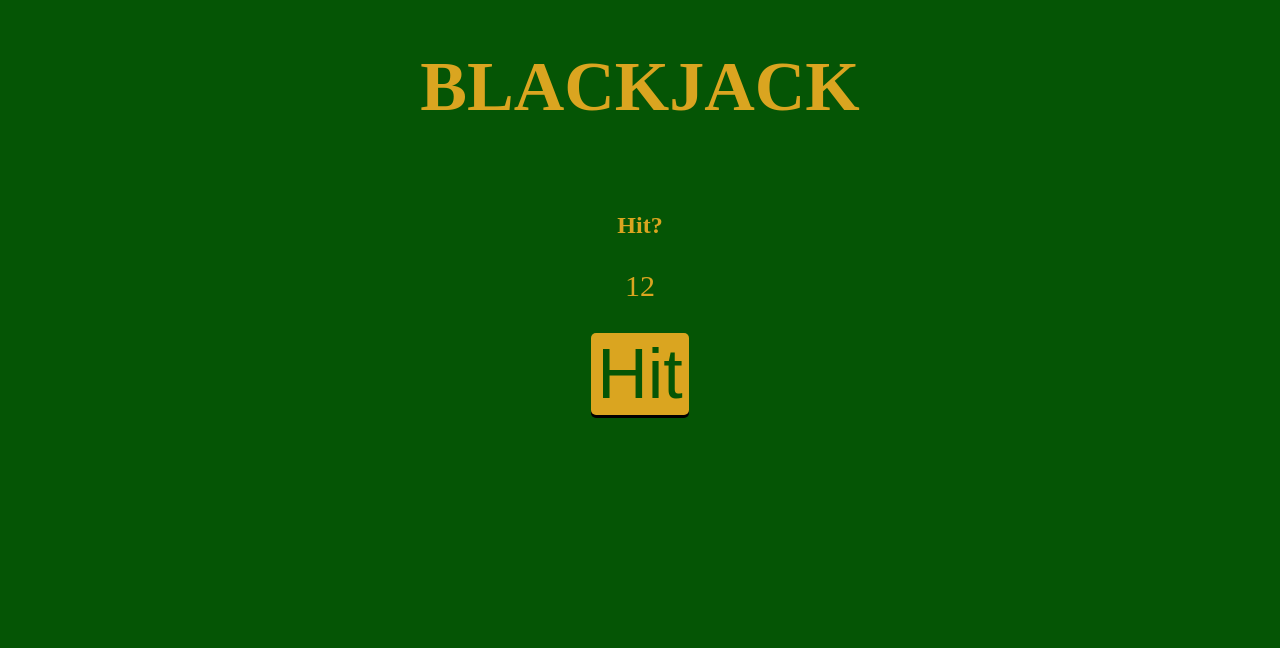
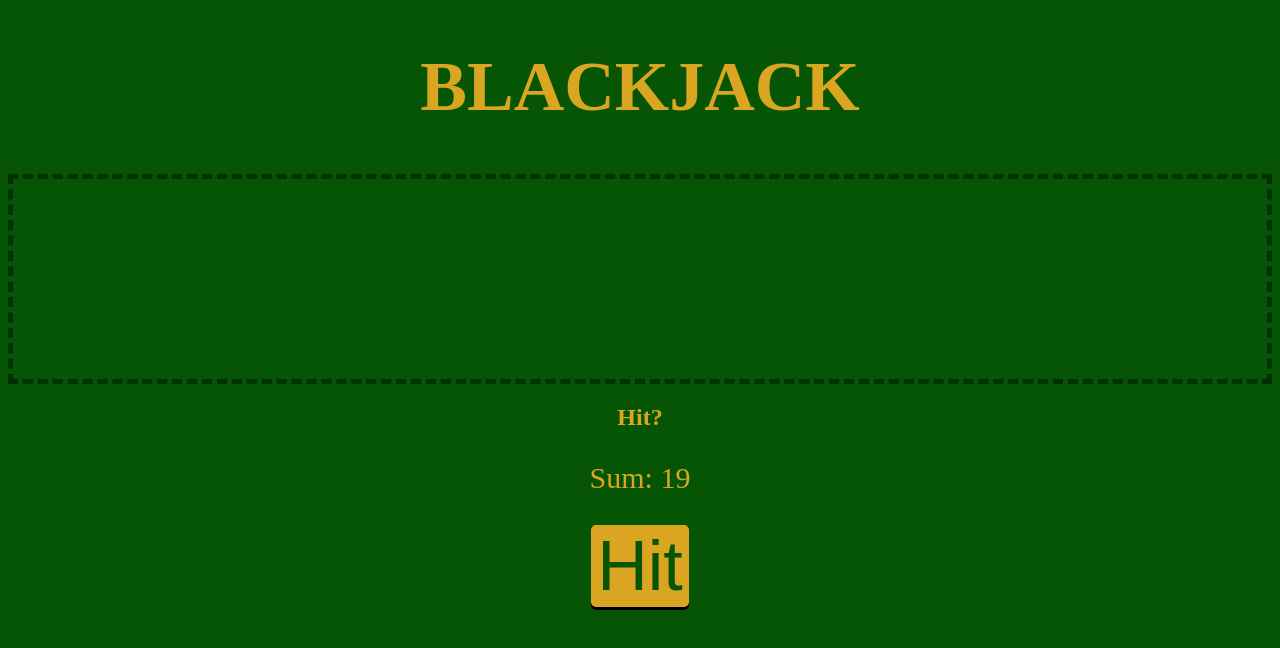
Before and after one commit to amadeusz0132/Blackjack-amadeusz, a plain HTML site: page source/index.html in a window 1280 px wide. Both pictures are taken after a click on the button "YES!!!". Drawn offline with Linux system fonts and the light colour scheme.

Commit message:
Card showing function start
- Tried using double input function (line 60) and oogly boogly with rearranging/reassigning values

- Added style for .cards div and .card (not working?)

- Changed title of Ace card to 1

```diff
--- a/source/index.html
+++ b/source/index.html
@@ -10,7 +10,11 @@
     <h1 id="title">BLACKJACK</h1>
     <div class="main">
         <div class="cards">
-            <img class="card" id="card1"> <img class="card" id="card2">
+            <img class="card" id="card1">
+            <img class="card" id="card2">
+            <img class="card" id="card3">
+            <img class="card" id="card4">
+            <img class="card" id="card5">
         </div>
         <h2 id="main-message">Want to gamble? ;)</h2>
         <p id="sum-el" style="font-size: 30px;">Sum: </p>
--- a/source/index.js
+++ b/source/index.js
@@ -4,27 +4,36 @@ let secondCard = 9
 let mainText = document.getElementById("main-message")
 let btnText = document.getElementById("mainbtn")
 let sumEl = document.getElementById("sum-el")
+let card = document.getElementsByClassName("card")
+
+let cardVal = 0
 let message = ""
 let hasBlackjack = false
 let isAlive = true
 let mode = "start"
 let sum = firstCard + secondCard
-
-
-
-
+let t = 1 //parameter t counting card number
 
 function btnClick() {
     if (mode == "start" || mode == "restart") {
         // added some reset functionality here
-        firstCard = Math.floor(Math.random(1)*10 + 2)
-        secondCard = Math.floor(Math.random(1)*10 + 2)
+        t = 1
+        cardVal = Math.floor(Math.random(1)*10 + 2)
+        showCard(t, cardVal)
+        t = 2
+        cardVal = Math.floor(Math.random(1)*10 + 2)
+        showCard(t, cardVal)
+
         sum = firstCard + secondCard
         isAlive = true
         hasBlackjack = false
         newGame = true
+
+        //trying to make cards appear
     } else if (mode == "hit") {
+        t += 1
         let nextCard = Math.floor(Math.random()*10 + 2)
+        showCard(t)
         sum = sum + nextCard
     } else {}
 
@@ -44,8 +53,12 @@ function btnClick() {
         mode = "restart"
     }
 
+    mainText.textContent = message
+    sumEl.textContent = "Sum: " + sum
+}
 
+function showCard(v, p) { // p is position, v is value
+    cardPos = document.getElementById("card" + p)
+    card.src += "./spade-cards/" + v + ".png"
 
-    mainText.textContent = message
-    sumEl.textContent = sum
 }
--- a/source/styles.css
+++ b/source/styles.css
@@ -22,3 +22,13 @@ body {
     margin-top: 2px;
     box-shadow: 0 -1px black;
 }
+
+.cards {
+    justify-content: space-around;
+    border: rgb(0, 48, 0) dashed 5px;
+    height: 200px;
+}
+
+.card {
+    height: 200px;
+}
```
Also changed, not shown: spade-cards/1.png (renamed from spade-cards/11.png).
